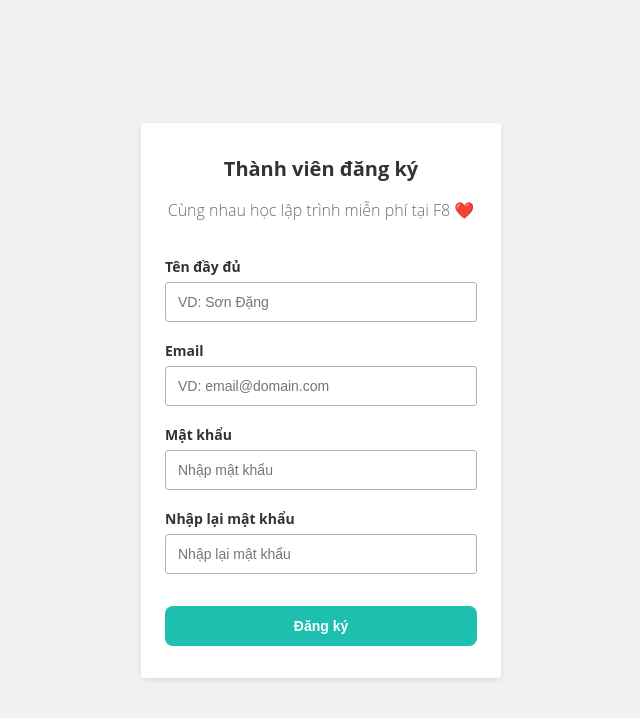
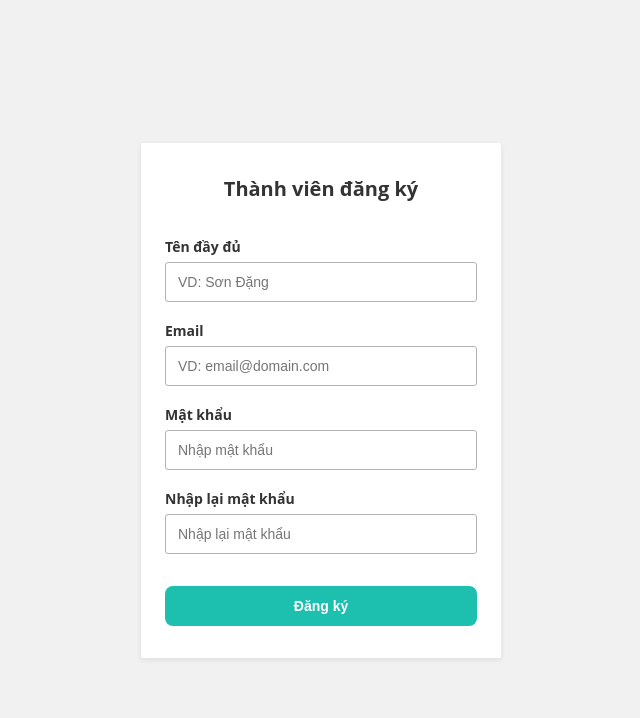
Before and after one commit to vqninh1/formValidation, a plain HTML site: page index.html in a window 1280 px wide. Shown: the whole page, without its empty margins (319-959 px from the left). Drawn offline with Linux system fonts and the light colour scheme.

Commit message:
push 15/5/2023 turn2

```diff
--- a/index.html
+++ b/index.html
@@ -15,8 +15,6 @@
 
     <form action="" method="POST" class="form" id="form-1">
       <h3 class="heading">Thành viên đăng ký</h3>
-      <p class="desc">Cùng nhau học lập trình miễn phí tại F8 ❤️</p>
-
       <div class="spacer"></div>
 
       <div class="form-group">
```
